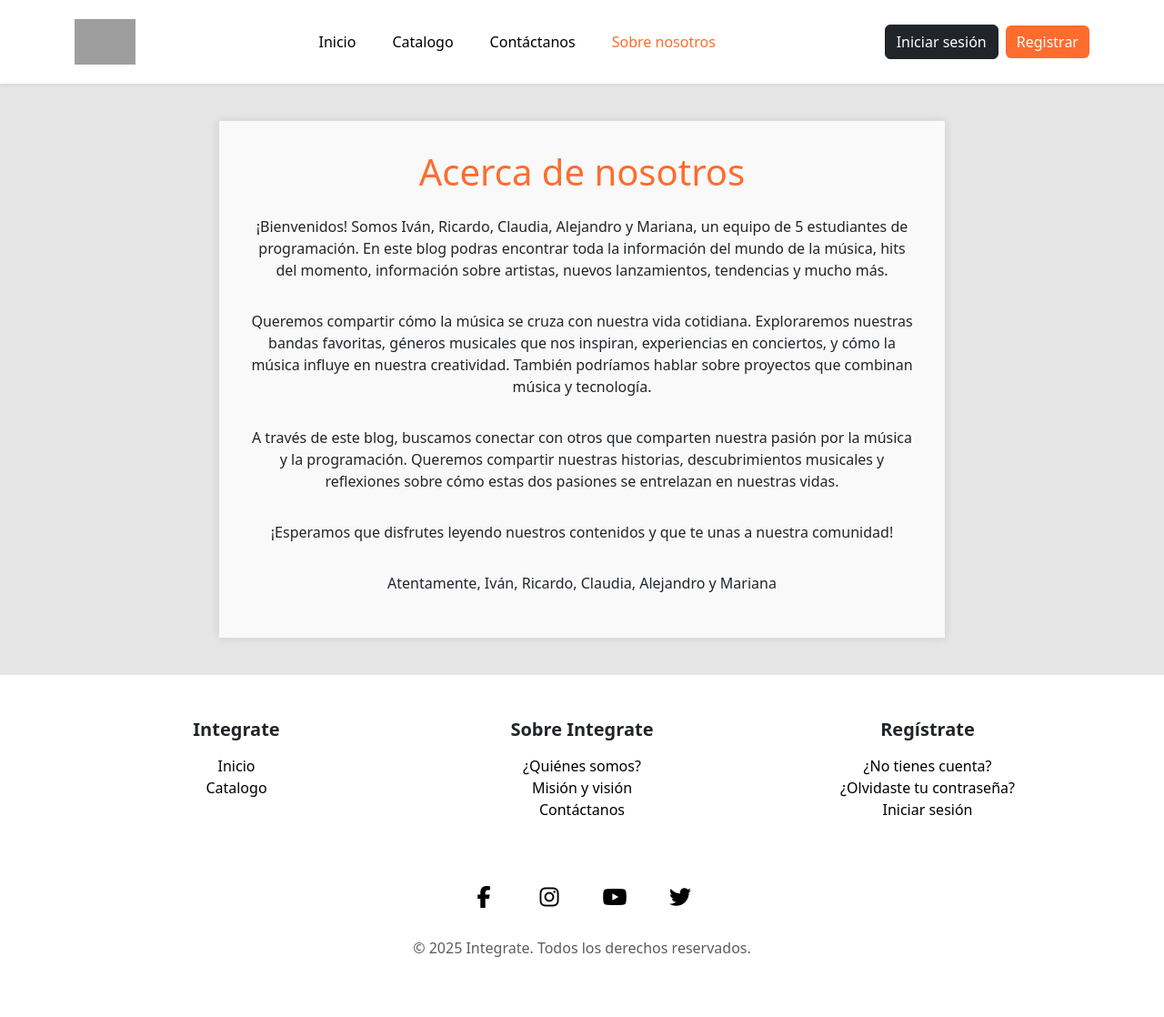
After one commit to Glutix/blog-musical, a Django app: page /about/ in a window 1280 px wide. The commit adds this page. Shown: the whole page at 91% size. Run offline with Django 5.2, Linux system fonts and the light colour scheme; grey boxes are pictures that could not be loaded.

Commit message:
Actualizacion de readme y integracion de about (ivan)

```diff
--- /dev/null
+++ b/blog/templates/blog/about.html
@@ -0,0 +1,48 @@
+{% extends "base.html" %}
+{% load static %}
+{% block title %}Acerca de nosotros{% endblock %}
+
+
+{% block content %}
+
+
+<div class="about-container">
+    <h1>Acerca de nosotros</h1>
+    <p>¡Bienvenidos! Somos Iván, Ricardo, Claudia, Alejandro y Mariana, un equipo de 5 estudiantes de programación.
+        En este blog podras encontrar toda la información del mundo de la música, hits del momento, información
+        sobre artistas, nuevos lanzamientos, tendencias y mucho más.</p>
+    <p>Queremos compartir cómo la música se cruza con nuestra vida cotidiana. Exploraremos nuestras bandas
+        favoritas, géneros musicales que nos inspiran, experiencias en conciertos, y cómo la música influye en
+        nuestra creatividad. También podríamos hablar sobre proyectos que combinan música y tecnología.</p>
+    <p>A través de este blog, buscamos conectar con otros que comparten nuestra pasión por la música y la
+        programación. Queremos compartir nuestras historias, descubrimientos musicales y reflexiones sobre cómo
+        estas dos pasiones se entrelazan en nuestras vidas.</p>
+    <p>¡Esperamos que disfrutes leyendo nuestros contenidos y que te unas a nuestra comunidad!</p>
+    <p>Atentamente, Iván, Ricardo, Claudia, Alejandro y Mariana</p>
+</div>
+
+
+{% endblock %}
+
+{% block extra_styles %}
+<style>
+    .about-container {
+        display: flex;
+        flex-direction: column;
+        align-items: center;
+        text-align: center;
+        gap: 1rem;
+        max-width: 800px;
+        margin: 40px auto;
+        padding: 2rem;
+        background-color: #f9f9f9;
+        border: 1px solid #ddd;
+        box-shadow: 0 0 10px rgba(0, 0, 0, 0.1);
+    }
+
+
+    .about-container h1 {
+        color: var(--naranja);
+    }
+</style>
+{% endblock %}
--- a/blog/urls.py
+++ b/blog/urls.py
@@ -39,4 +39,6 @@ urlpatterns = [
 
     #! contactos
     path('contacto/', views.contact, name='contact'),
+    #! about
+    path('about/', views.about, name='about'),
 ]
--- a/blog/views.py
+++ b/blog/views.py
@@ -1,4 +1,3 @@
-
 # blog/views.py
 import json
 from django.shortcuts import render, get_object_or_404, redirect
@@ -19,13 +18,16 @@ from .forms import ArticleForm, CommentForm
 from user_auth.models import Profile
 from django.conf import settings
 from django.core.mail import send_mail
-#import json
+
+# import json
+
 
 def custom_404_view(request, exception):
     """
     Vista personalizada para manejar el error 404 (página no encontrada).
     """
-    return render(request, '404.html', status=404)
+    return render(request, "404.html", status=404)
+
 
 # Vista para listar todos los artículos (pública)
 def article_list(request):
@@ -34,6 +36,7 @@ def article_list(request):
     """
     articles = Article.objects.all().order_by("-created_at")
     return render(request, "blog/article_list.html", {"articles": articles})
+
 
 def article_detail(request, slug):
     article = get_object_or_404(Article, slug=slug)
@@ -65,15 +68,21 @@ def article_detail(request, slug):
                     except Comment.DoesNotExist:
                         pass
                 new_comment.save()
-                if request.headers.get('x-requested-with') == 'XMLHttpRequest' or request.content_type == 'application/json':
+                if (
+                    request.headers.get("x-requested-with") == "XMLHttpRequest"
+                    or request.content_type == "application/json"
+                ):
                     from django.template.loader import render_to_string
+
                     # Pasa el contexto completo de request.user y user al render, para que los hijos tengan el CSRF token y clase
                     context = {
                         "comment": new_comment,
                         "user": request.user,
                         "request": request,
                     }
-                    comment_html = render_to_string("blog/partials/comment.html", context, request=request)
+                    comment_html = render_to_string(
+                        "blog/partials/comment.html", context, request=request
+                    )
                     return JsonResponse({"success": True, "comment_html": comment_html})
                 messages.success(request, "Tu comentario ha sido publicado.")
                 return redirect("blog:article_detail", slug=article.slug)
@@ -94,7 +103,6 @@ def article_detail(request, slug):
         user_has_liked = ArticleLike.objects.filter(
             user=request.user, article=article
         ).exists()
-
 
     # 💡 Cálculo de likes en cada comentario y replies recursivamente
     def set_user_has_liked(comment, user):
@@ -121,6 +129,7 @@ def article_detail(request, slug):
     }
     return render(request, "blog/article_detail.html", context)
 
+
 # Vista para borrar un comentario (NUEVA)
 @login_required
 def delete_comment(request, comment_id):
@@ -143,6 +152,7 @@ def delete_comment(request, comment_id):
     # Opcional: Renderizar una plantilla de confirmación si se accede por GET
     return render(request, "blog/comment_confirm_delete.html", {"comment": comment})
 
+
 @login_required
 def article_like_toggle(request, pk):
     if request.method == "POST":
@@ -160,6 +170,7 @@ def article_like_toggle(request, pk):
         return JsonResponse({"is_liked": is_liked, "total_likes": article.total_likes})
 
     return JsonResponse({"error": "Método inválido"}, status=405)
+
 
 # Vista para crear un nuevo artículo (protegida)
 @login_required
@@ -193,9 +204,14 @@ def article_create(request):
                     profile = Profile.objects.get(user=request.user)
                     profile.is_author = True
                     profile.save()
-                    messages.success(request, "¡Felicidades! Se te ha atribuido el rol de autor.")
+                    messages.success(
+                        request, "¡Felicidades! Se te ha atribuido el rol de autor."
+                    )
                 except Profile.DoesNotExist:
-                    messages.warning(request, "Perfil de usuario no encontrado. No se pudo actualizar el rol de autor.")
+                    messages.warning(
+                        request,
+                        "Perfil de usuario no encontrado. No se pudo actualizar el rol de autor.",
+                    )
 
             messages.success(request, "Artículo creado exitosamente.")
             return redirect("blog:article_detail", slug=article.slug)
@@ -207,6 +223,7 @@ def article_create(request):
         "blog/article_form.html",
         {"form": form, "title": "Crear Nuevo Artículo"},
     )
+
 
 # Vista para editar un artículo existente (protegida)
 @login_required
@@ -254,6 +271,7 @@ def article_edit(request, slug):
         {"form": form, "article": article, "title": f"Editar: {article.title}"},
     )
 
+
 # Vista para borrar un artículo (protegida)
 @login_required
 def article_delete(request, slug):
@@ -277,6 +295,7 @@ def article_delete(request, slug):
 
     return render(request, "blog/article_confirm_delete.html", {"article": article})
 
+
 # Vista para mostrar los artículos del usuario actual
 @login_required
 def my_articles(request):
@@ -285,6 +304,7 @@ def my_articles(request):
     """
     articles = Article.objects.filter(user=request.user)
     return render(request, "blog/my_articles.html", {"articles": articles})
+
 
 # Función auxiliar para obtener la IP del cliente
 def get_client_ip(request):
@@ -297,6 +317,7 @@ def get_client_ip(request):
     else:
         ip = request.META.get("REMOTE_ADDR")
     return ip
+
 
 @login_required
 def edit_comment(request, comment_id):
@@ -321,6 +342,7 @@ def edit_comment(request, comment_id):
 
     return render(request, "blog/comment_edit_form.html", {"comment": comment})
 
+
 @login_required
 def comment_like_toggle(request, pk):
     """
@@ -341,6 +363,7 @@ def comment_like_toggle(request, pk):
         return JsonResponse({"is_liked": is_liked, "total_likes": comment.total_likes})
 
     return JsonResponse({"error": "Invalid request method"}, status=400)
+
 
 @login_required
 def edit_comment_ajax(request, comment_id):
@@ -365,8 +388,12 @@ def edit_comment_ajax(request, comment_id):
     comment.content = content
     comment.save()
     from django.template.loader import render_to_string
-    content_html = render_to_string("blog/partials/comment_content.html", {"comment": comment})
+
+    content_html = render_to_string(
+        "blog/partials/comment_content.html", {"comment": comment}
+    )
     return JsonResponse({"success": True, "content_html": content_html})
+
 
 @login_required
 def delete_comment_ajax(request, comment_id):
@@ -389,6 +416,7 @@ def delete_comment_ajax(request, comment_id):
     # Si no es POST, devolver un error
     return JsonResponse({"error": "Método no permitido."}, status=405)
 
+
 def articles_by_category(request, category_name):
     """
     Vista pública para mostrar artículos filtrados por una categoría específica.
@@ -396,22 +424,31 @@ def articles_by_category(request, category_name):
     # Usamos get_object_or_404 para devolver un 404 si la categoría no existe
     category = get_object_or_404(Category, name=category_name)
     # Filtramos los artículos que tienen esa categoría.
-    articles = Article.objects.filter(category__name=category_name).order_by("-created_at")
+    articles = Article.objects.filter(category__name=category_name).order_by(
+        "-created_at"
+    )
 
     # Pasamos la categoría y los artículos a la plantilla.
     # El título se actualizará dinámicamente.
-    return render(request, 'blog/articles_by_category.html', {
-        'articles': articles,
-        'category': category,
-    })
+    return render(
+        request,
+        "blog/articles_by_category.html",
+        {
+            "articles": articles,
+            "category": category,
+        },
+    )
+
 
 def category_list(request):
     """
     Vista pública para mostrar las categorías con un recuento de artículos.
     """
     # Anotamos cada categoría con el recuento de artículos y luego ordenamos.
-    categories = Category.objects.annotate(article_count=Count('articles')).order_by('-article_count', 'name')
-    return render(request, 'blog/category_list.html', {'categories': categories})
+    categories = Category.objects.annotate(article_count=Count("articles")).order_by(
+        "-article_count", "name"
+    )
+    return render(request, "blog/category_list.html", {"categories": categories})
 
 
 #! Vista para manejar el formulario de contacto
@@ -430,11 +467,7 @@ def contact(request):
         asunto = f"Nuevo mensaje de contacto - {nombre}"
 
         # Cuerpo del correo: incluye nombre, email y el mensaje
-        cuerpo = (
-            f"Nombre: {nombre}\n"
-            f"Email: {email}\n\n"
-            f"Mensaje:\n{mensaje}"
-        )
+        cuerpo = f"Nombre: {nombre}\n" f"Email: {email}\n\n" f"Mensaje:\n{mensaje}"
 
         # Envía el correo:
         # send_mail(
@@ -447,8 +480,8 @@ def contact(request):
         send_mail(
             asunto,
             cuerpo,
-            settings.DEFAULT_FROM_EMAIL,   # Remitente (definido en settings.py)
-            [settings.CONTACT_EMAIL],      # Lista de destinatarios (el correo del blog)
+            settings.DEFAULT_FROM_EMAIL,  # Remitente (definido en settings.py)
+            [settings.CONTACT_EMAIL],  # Lista de destinatarios (el correo del blog)
             fail_silently=False,
         )
 
@@ -457,3 +490,8 @@ def contact(request):
 
     # Renderiza la plantilla 'contacto.html' pasando la variable 'enviado'
     return render(request, "blog/contact.html", {"enviado": enviado})
+
+
+#! About
+def about(request):
+    return render(request, "blog/about.html")
--- a/templates/base.html
+++ b/templates/base.html
@@ -31,7 +31,7 @@
           <li class="nav-item"><a class="nav-link {% if request.resolver_match.url_name == 'article_list' %}active{% endif %}" href="/">Inicio</a></li>
           <li class="nav-item"><a class="nav-link {% if request.resolver_match.url_name == 'category_list' %}active{% endif %}" href="{% url 'blog:category_list' %}">Catalogo</a></li>
           <li class="nav-item"><a class="nav-link {% if request.resolver_match.url_name == 'contact' %}active{% endif %}" href="{% url 'blog:contact' %}">Contáctanos</a></li>
-          <li class="nav-item"><a class="nav-link {% if request.resolver_match.url_name == 'about' %}active{% endif %}" href="#">Sobre nosotros</a></li>
+          <li class="nav-item"><a class="nav-link {% if request.resolver_match.url_name == 'about' %}active{% endif %}" href="{% url 'blog:about' %}">Sobre nosotros</a></li>
         </ul>
 
         <!-- Dropdown usuario escritorio -->
@@ -100,17 +100,16 @@
         <div class="col-md-4 mb-4">
           <h5 class="fw-bold text-dark mb-3">Integrate</h5>
           <ul class="list-unstyled">
-            <li><a href="#" class="footer-link">Inicio</a></li>
+            <li><a href="/" class="footer-link">Inicio</a></li>
             <li><a href="{% url 'blog:category_list' %}" class="footer-link">Catalogo</a></li>
-            <li><a href="#" class="footer-link">Colecciones</a></li>
           </ul>
         </div>
         <div class="col-md-4 mb-4">
           <h5 class="fw-bold text-dark mb-3">Sobre Integrate</h5>
           <ul class="list-unstyled">
-            <li><a href="#" class="footer-link">¿Quiénes somos?</a></li>
+            <li><a href="{% url 'blog:about' %}" class="footer-link">¿Quiénes somos?</a></li>
             <li><a href="#" class="footer-link">Misión y visión</a></li>
-            <li><a href="#" class="footer-link">Contáctanos</a></li>
+            <li><a href="{% url 'blog:contact' %}" class="footer-link">Contáctanos</a></li>
           </ul>
         </div>
         <div class="col-md-4 mb-4">
```
Also changed, not shown: README.md.
